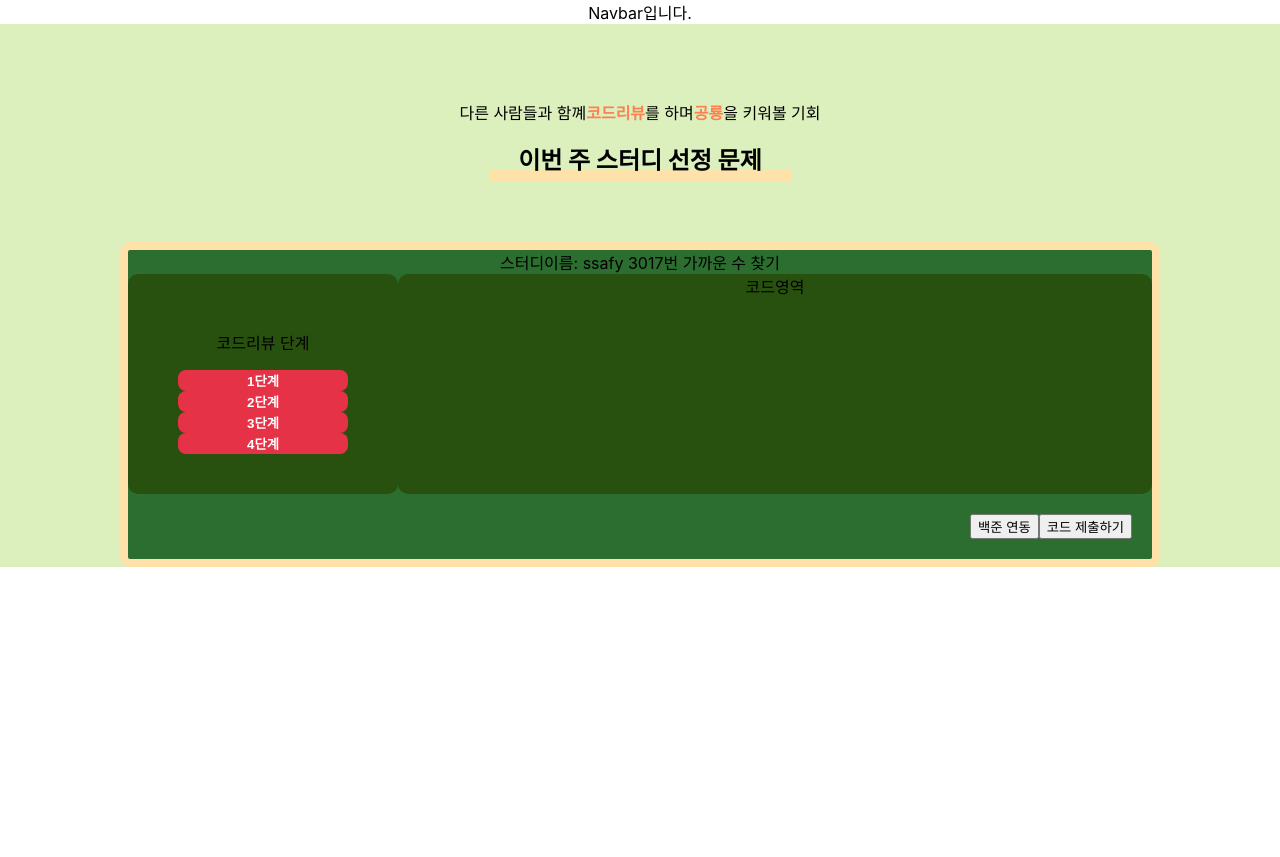
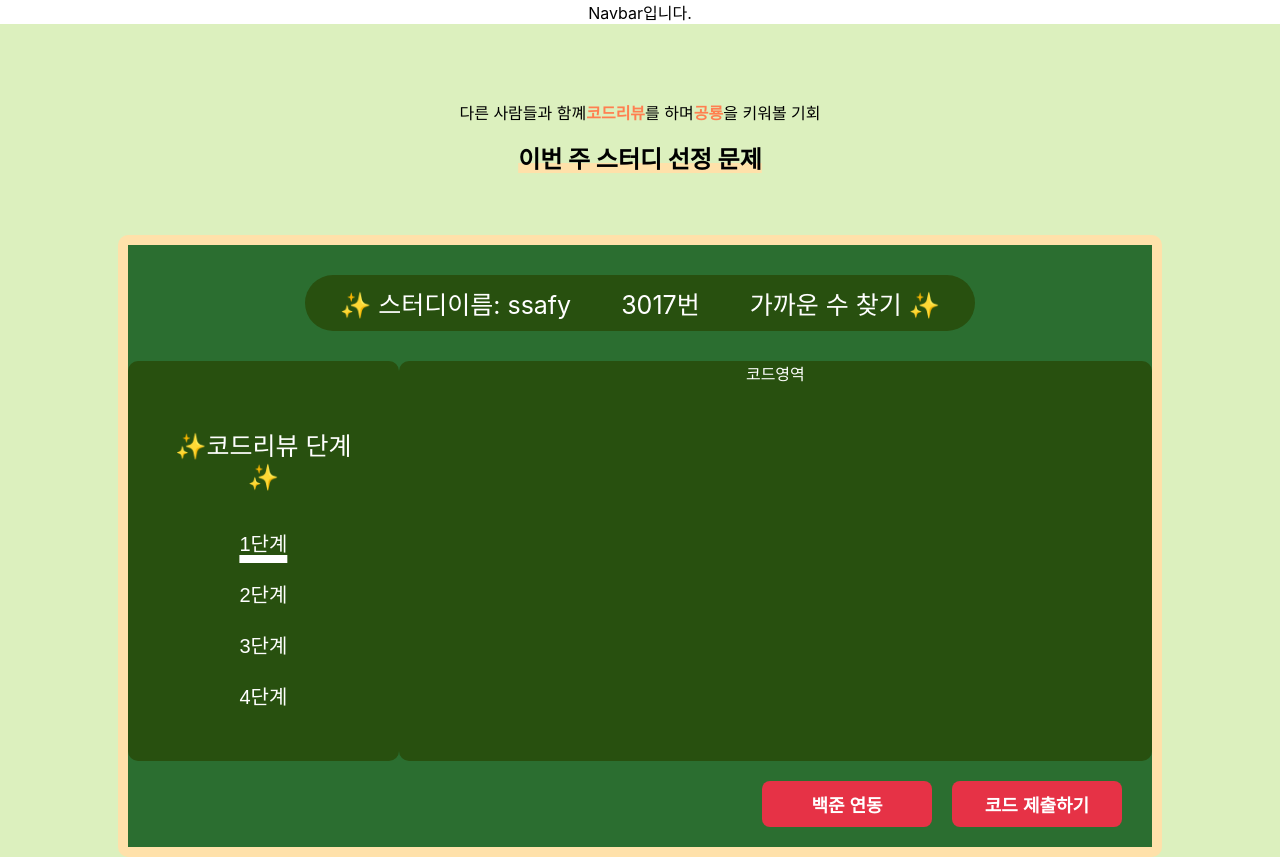
Before and after one commit to seho27060/ALDY, a React (Create React App) app in the folder aldy/: page /review in a window 1280 px wide. Before the commit the page ends 800 px from the top, so only its background shows below. Built offline with nearby package versions, Linux system fonts and the light colour scheme; the HTML template or start-up script is replaced by a standard one.

Commit message:
[FE] style: 코드 리뷰 페이지 스타일링

```diff
--- a/aldy/src/pages/code/CodeReview.css
+++ b/aldy/src/pages/code/CodeReview.css
@@ -7,9 +7,10 @@
 }
 
 h2.review-orange {
-    box-shadow: inset 0 -12px 0 #FFE1AA;
-    line-height: 42px;
-    width: 26%;
+    text-decoration-line: underline;
+    text-decoration-color: #FFE1AA;
+    text-decoration-thickness: 10px;
+    text-underline-offset: -5px;
     margin: auto;
 }
 
@@ -19,12 +20,24 @@ h2.review-orange {
     justify-content: space-evenly;
 }
 
+.review-title {
+    margin: 30px auto;
+    padding: 10px;
+    width: fit-content;
+    background-color: #28500F;
+    border-radius: 30px;
+    font-size: 25px;
+    display: flex;
+    justify-content: center;
+}
+
 .review-board {
     width: 80%;
     margin: auto;
     background-color: #2B6E30;
-    border: 8px solid #FFE1AA;
+    border: 10px solid #FFE1AA;
     border-radius: 10px;
+    color: white;
 }
 
 .review-step {
@@ -39,19 +52,23 @@ h2.review-orange {
 .review-step-btn {
     border: none;
     outline: none;
-    margin: 0 10px;
+    margin: 10px 10px;
     width: 170px;
-    border-radius: 8px;
-    background-color: #E63246;
+    background: none;
     border: none;
     outline: none;
     color: white;
-    font-weight: bold;
-    transition: transform 30ms ease-in;
+    font-size: 20px;
+    transition: transform 100ms ease-in;
 }
 
 .review-step-btn:hover {
     transform: scale(1.1);
+}
+
+.act {
+    text-decoration-line: underline;
+    text-decoration-thickness: 8px;
 }
 
 .review-code {
@@ -66,10 +83,11 @@ h2.review-orange {
     justify-content: flex-end;
 }
 
-/* .reviewBtn {
+.reviewBtn {
     border: none;
     outline: none;
     margin: 0 10px;
+    padding: 10px;
     width: 170px;
     border-radius: 8px;
     background-color: #E63246;
@@ -77,9 +95,10 @@ h2.review-orange {
     outline: none;
     color: white;
     font-weight: bold;
-    transition: transform 30ms ease-in;
+    font-size: 18px;
+    transition: transform 100ms ease-in;
 }
 
 .reviewBtn:hover {
     transform: scale(1.1);
-} */
+}
--- a/aldy/src/pages/code/CodeReview.js
+++ b/aldy/src/pages/code/CodeReview.js
@@ -1,8 +1,8 @@
 import './CodeReview.css'
-
-
+import { useState } from 'react';
 
 const CodeReview = () => {
+  const [step, setStep] = useState(1)
   return (
     <main className='review-main'>
       <section className="review-header">
@@ -17,15 +17,25 @@ const CodeReview = () => {
       </section>
       <section className="review-board">
         <div className="review-title">
-          스터디이름: ssafy  3017번   가까운 수 찾기
+          <p style={{'margin': '0 25px'}}>✨ 스터디이름: ssafy</p>
+          <p style={{'margin': '0 25px'}}>3017번</p>
+          <p style={{'margin': '0 25px'}}>가까운 수 찾기 ✨</p>
         </div>
         <div className="review-content">
           <div className="review-step">
-            <p>코드리뷰 단계</p>
-            <button className='review-step-btn'>1단계</button>
-            <button className='review-step-btn'>2단계</button>
-            <button className='review-step-btn'>3단계</button>
-            <button className='review-step-btn'>4단계</button>
+            <p style={{'fontSize':'25px'}}>✨코드리뷰 단계✨</p>
+            <button className={`review-step-btn ${step === 1 ? 'act':''}`} onClick={()=>{
+              setStep(1)
+            }}>1단계</button>
+            <button className={`review-step-btn ${step === 2 ? 'act':''}`} onClick={()=>{
+              setStep(2)
+            }}>2단계</button>
+            <button className={`review-step-btn ${step === 3 ? 'act':''}`} onClick={()=>{
+              setStep(3)
+            }}>3단계</button>
+            <button className={`review-step-btn ${step === 4 ? 'act':''}`} onClick={()=>{
+              setStep(4)
+            }}>4단계</button>
           </div>
           <div className="review-code">
             코드영역
--- a/aldy/src/pages/code/CodeReviewList.css
+++ b/aldy/src/pages/code/CodeReviewList.css
@@ -40,8 +40,8 @@ h2 {
 h2.underline-orange {
     box-shadow: inset 0 -12px 0 #FFE1AA;
     line-height: 42px;
-    width: 35%;
     margin: auto;
+    width: 25%;
 }
 
 h2.underline-green {
@@ -82,6 +82,11 @@ button.tabBtn {
     outline: none;
     font-weight: bold;
     font-size: 20px;
+    transition: transform 30ms ease-in;
+}
+
+button.tabBtn:hover {
+    transform: scale(1.1);
 }
 
 button.active {
--- a/aldy/src/pages/code/CodeReviewList.js
+++ b/aldy/src/pages/code/CodeReviewList.js
@@ -17,7 +17,9 @@ const CodeReviewList = () => {
           <span className='highlight'>공룡</span>
           <span>을 키워볼 기회</span>
         </p>
-        <h2 className='underline-orange'>지금 바로 코드리뷰를 해보세요!</h2>
+        <h2 className='underline-orange'>
+          지금 바로 코드리뷰를 해보세요!
+        </h2>
       </section>
       <section className='description'>
         <div className='description-detail'>
```
